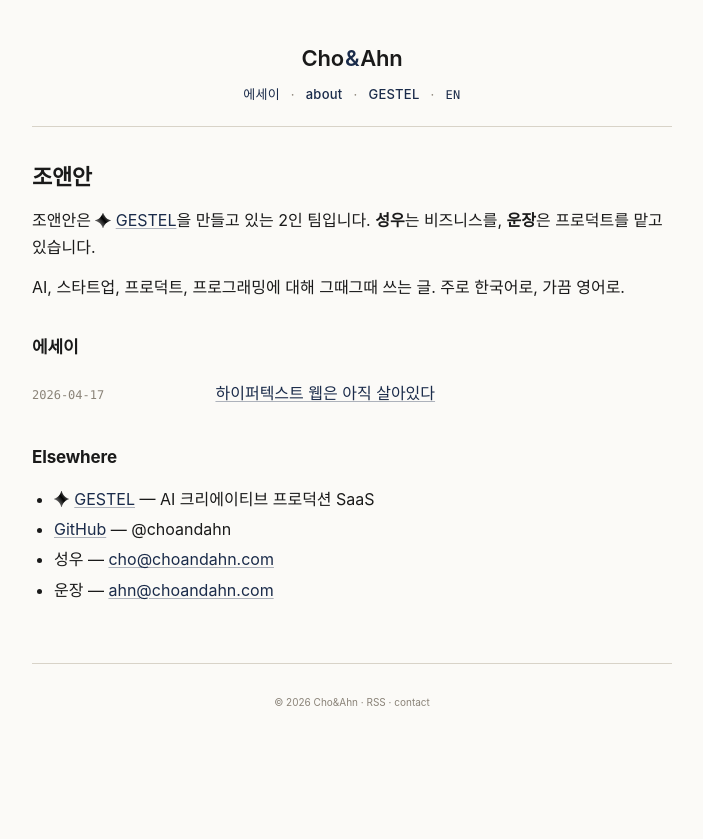
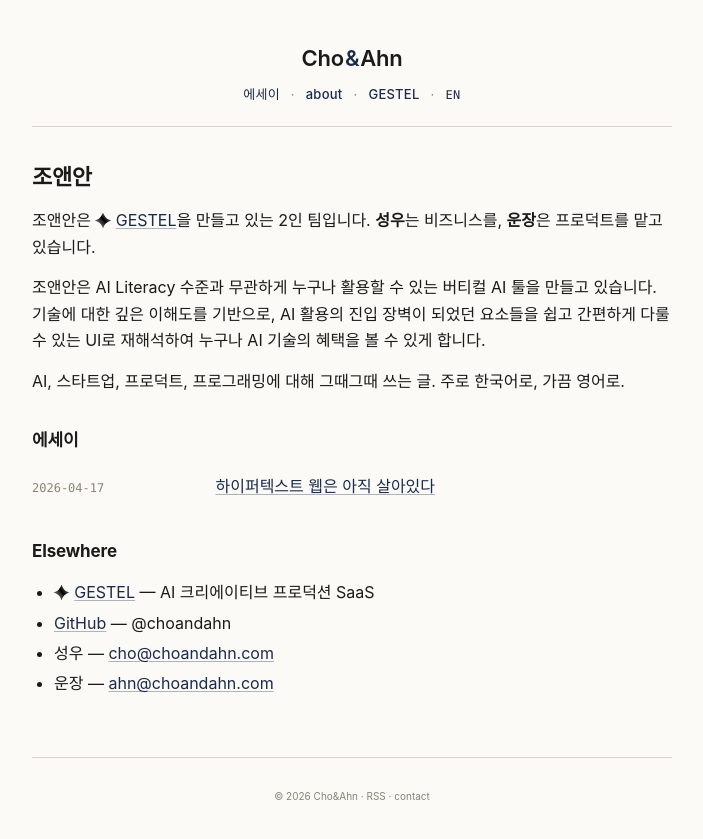
Before and after one commit to choandahn/choandahn.github.io, a Jekyll site: the page built from ko/index.html, in a window 1280 px wide. Shown: the top 839 px of the page, without its empty margins (288-991 px from the left). Built offline with Jekyll 4.4.1, drawn with Linux system fonts in a browser that asks for light colours; some web fonts are replaced.

Commit message:
Add mission statement to homepage
Cho&Ahn builds vertical AI tools usable regardless of AI literacy.

Co-Authored-By: Claude Opus 4.7 (1M context) <noreply@anthropic.com>

```diff
--- a/index.html
+++ b/index.html
@@ -5,6 +5,8 @@ lang: en
 <h1>Cho&amp;Ahn</h1>
 
 <p>Cho&amp;Ahn is a two-person team building <a href="https://gestel.studio" class="gestel-link"><img src="{{ '/assets/images/gestel.svg' | relative_url }}" class="gestel-icon" alt="" aria-hidden="true">GESTEL</a>. <b>Sungwoo (성우)</b> leads business, <b>Woonjang (운장)</b> leads product.</p>
+
+<p>Cho&amp;Ahn builds vertical AI tools that anyone can use, regardless of AI literacy. Grounded in deep technical understanding, we reinterpret the barriers to AI adoption into simple, intuitive interfaces — so everyone can benefit from AI.</p>
 
 <p>Random notes on AI, startups, product, and programming. Mostly in Korean, occasionally in English.</p>
 
--- a/ko/index.html
+++ b/ko/index.html
@@ -6,6 +6,8 @@ permalink: /ko/
 <h1>조앤안</h1>
 
 <p>조앤안은 <a href="https://gestel.studio" class="gestel-link"><img src="{{ '/assets/images/gestel.svg' | relative_url }}" class="gestel-icon" alt="" aria-hidden="true">GESTEL</a>을 만들고 있는 2인 팀입니다. <b>성우</b>는 비즈니스를, <b>운장</b>은 프로덕트를 맡고 있습니다.</p>
+
+<p>조앤안은 AI Literacy 수준과 무관하게 누구나 활용할 수 있는 버티컬 AI 툴을 만들고 있습니다. 기술에 대한 깊은 이해도를 기반으로, AI 활용의 진입 장벽이 되었던 요소들을 쉽고 간편하게 다룰 수 있는 UI로 재해석하여 누구나 AI 기술의 혜택을 볼 수 있게 합니다.</p>
 
 <p>AI, 스타트업, 프로덕트, 프로그래밍에 대해 그때그때 쓰는 글. 주로 한국어로, 가끔 영어로.</p>
 
```
